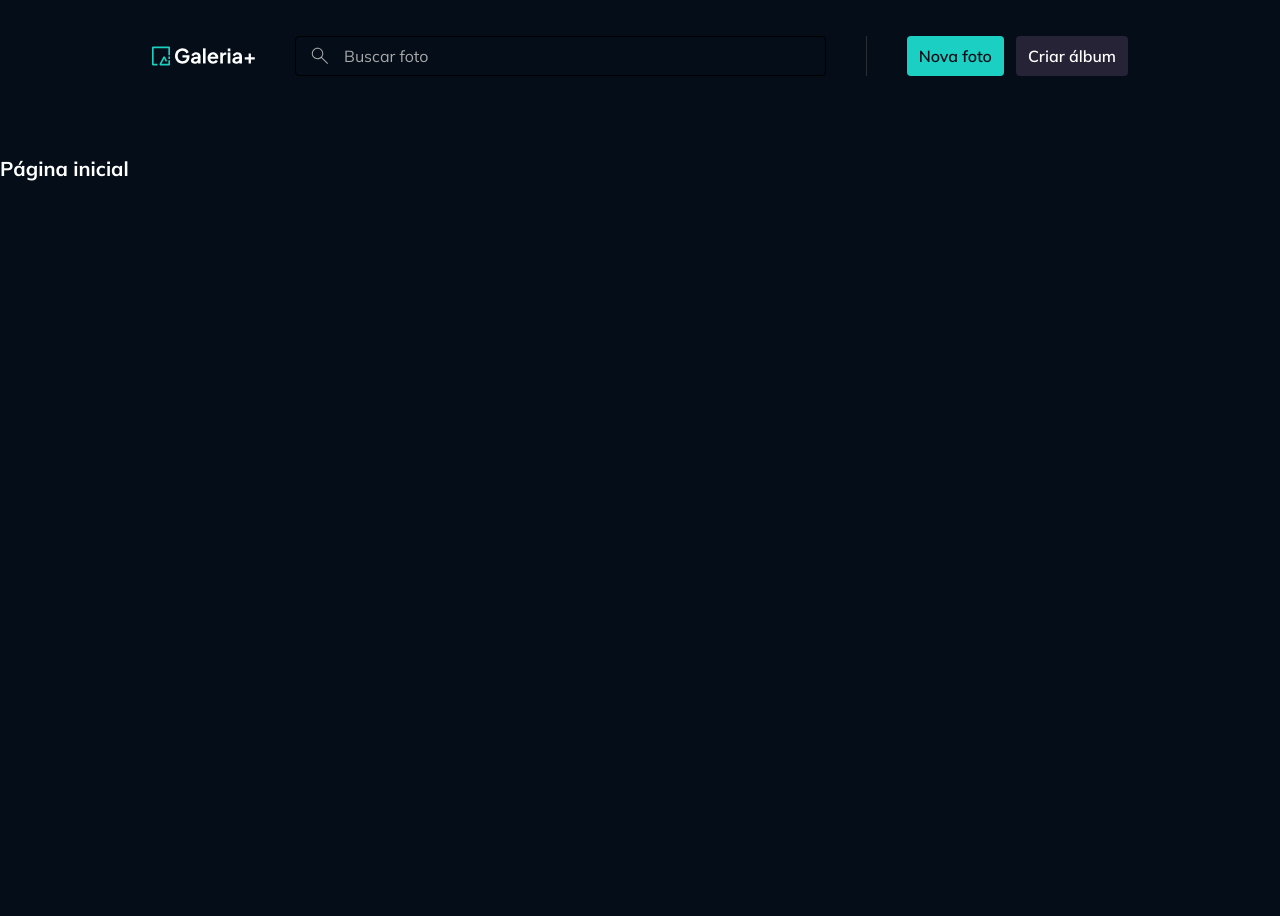
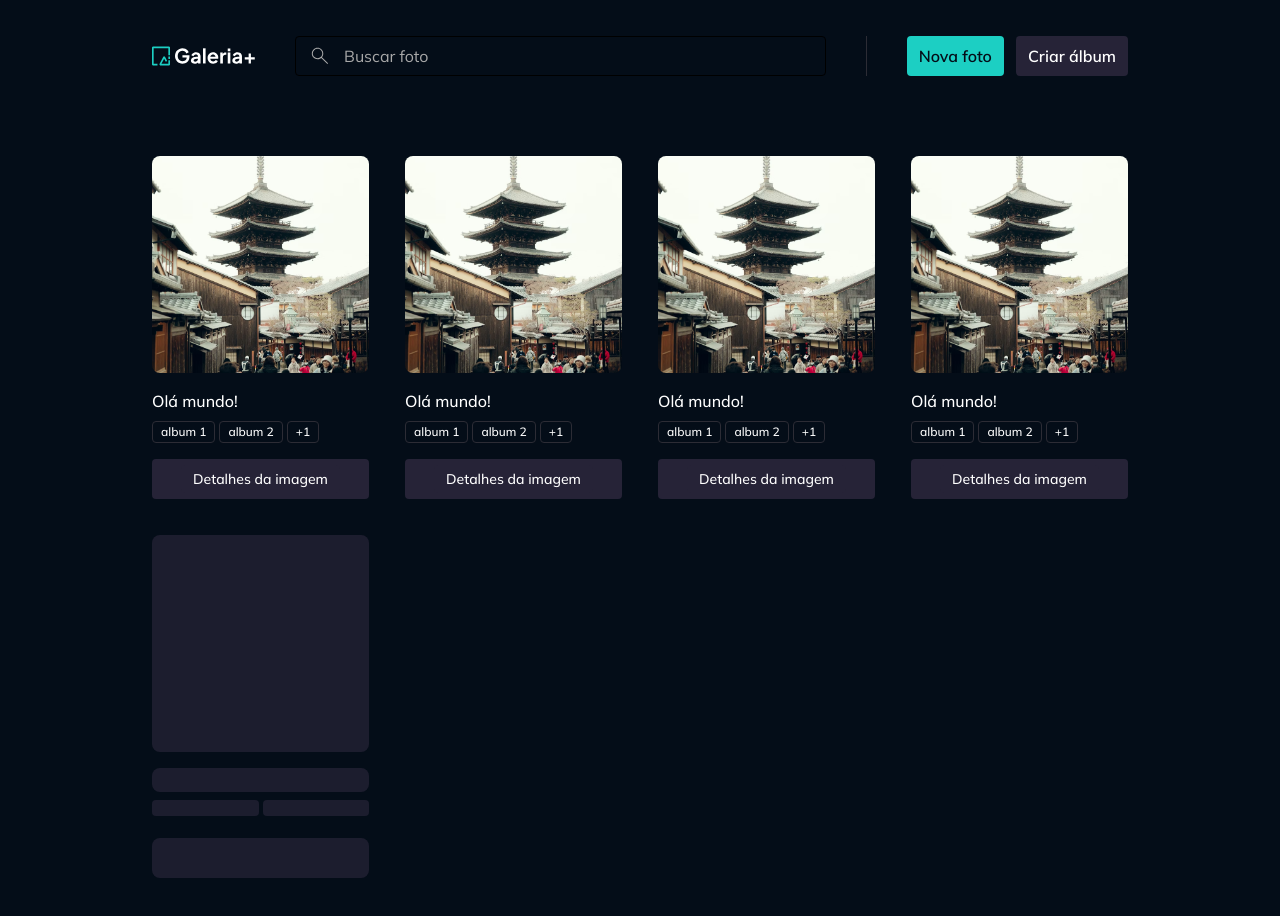
Before and after one commit to helitonns/gallery-plus, a React (Vite) app: page / in a window 1280 px wide. Shown: the top 916 px of the page. Before the commit the page ends 800 px from the top, so only its background shows below. Built offline with nearby package versions, Linux system fonts and the light colour scheme.

Commit message:
Crien o componente PhotoWidget

```diff
--- a/src/components/image-file-preview.tsx
+++ /dev/null
@@ -1,21 +0,0 @@
-import { tv } from "tailwind-variants";
-
-export const imageFilePreviewVariants = tv({
-  base: "rouded-lg overflow-hidden"
-});
-
-export const imageFilePreviewImageVariants = tv({
-  base: "w-full h-full object-cover"
-});
-
-interface ImageFilePreviewProps extends React.ComponentProps<"img"> {
-  imageClassName?: string;
-}
-
-export default function ImageFilePreview({className, imageClassName, ...props}: ImageFilePreviewProps){
-  return(
-    <div className={imageFilePreviewVariants({className})}>
-      <img className={imageFilePreviewImageVariants(imageClassName)} {...props}/>
-    </div>
-  );
-}
--- /dev/null
+++ b/src/components/image-preview.tsx
@@ -0,0 +1,21 @@
+import { tv } from "tailwind-variants";
+
+export const imagePreviewVariants = tv({
+  base: "rouded-lg overflow-hidden"
+});
+
+export const imagePreviewImageVariants = tv({
+  base: "w-full h-full object-cover"
+});
+
+interface ImageFilePreviewProps extends React.ComponentProps<"img"> {
+  imageClassName?: string;
+}
+
+export default function ImagePreview({className, imageClassName, ...props}: ImageFilePreviewProps){
+  return(
+    <div className={imagePreviewVariants({className})}>
+      <img className={imagePreviewImageVariants(imageClassName)} {...props}/>
+    </div>
+  );
+}
--- /dev/null
+++ b/src/context/album/model/album.ts
@@ -0,0 +1,5 @@
+
+export interface Album {
+  id: string;
+  title: string;
+}
--- /dev/null
+++ b/src/context/photos/components/photo-widget.tsx
@@ -0,0 +1,62 @@
+import { Link } from "react-router";
+import Badge from "../../../components/badge";
+import { buttonVariants } from "../../../components/button";
+import ImagePreview from "../../../components/image-preview";
+import Skeleton from "../../../components/skeleton";
+import Text from "../../../components/text";
+import type { Photo } from "../models/photo";
+
+
+interface PhotoWidgetProps {
+  photo: Photo;
+  loading?: boolean;
+}
+
+export default function PhotoWidgte({photo, loading}: PhotoWidgetProps){
+  return(
+    <div className="flex flex-col gap-4">
+      {!loading ? (
+          <ImagePreview
+            src={`/images/${photo.imageId}`}
+            title={photo.title}
+            className="w-[13.5625rem] h-[13.5625rem] rounded-lg"
+          />
+        ):(
+          <Skeleton className="w-[13.5625rem] h-[13.5625rem] rounded-lg"/>
+      )}
+
+      <div className="flex flex-col gap-2">
+        {!loading ? (
+          <Text variant="paragraph-large" className="truncate">{photo.title}</Text>
+        ): (
+          <Skeleton className="w-full h-6"/>
+        )}
+
+        <div className="flex gap-1 min-h-[1.375rem]">
+          {!loading ? (
+            <>
+              {photo.albums.slice(0, 2).map( album => (
+                <Badge className="truncate" size="xs" key={album.id}>
+                  {album.title}
+                </Badge>
+              ))}
+              {photo.albums.length > 2 && <Badge size="xs">+{photo.albums.length-2}</Badge>}
+            </>
+          ):(
+            Array.from({length: 2}).map((_, index)=>
+              <Skeleton key={`album-loding=${index}`} className="w-full h-4 rounded-sm"/>
+            )
+          )}
+        </div>
+      </div>
+
+      {!loading ? (
+        <Link to={`/fotos/${photo.id}`} className={buttonVariants({variant: "secondary", className: "px-2 py-2"})}>
+          <Text className={buttonVariants({variant: "secondary", size: "sm"})}>Detalhes da imagem</Text>
+        </Link>
+      ): (
+        <Skeleton className="w-full h-10"/>
+      )}
+    </div>
+  );
+}
--- /dev/null
+++ b/src/context/photos/models/photo.ts
@@ -0,0 +1,8 @@
+import type { Album } from "../../album/model/album";
+
+export interface Photo {
+  id: string;
+  title: string;
+  imageId: string;
+  albums: Album[]
+}
--- a/src/pages/page-components.tsx
+++ b/src/pages/page-components.tsx
@@ -8,7 +8,7 @@ import Button from "../components/button";
 import ButtonIcon from "../components/button-icon";
 import { Dialog, DialogBody, DialogClose, DialogContent, DialogFooter, DialogHeader, DialogTrigger } from "../components/dialog";
 import Divider from "../components/divider";
-import ImageFilePreview from "../components/image-file-preview";
+import ImagePreview from "../components/image-preview";
 import InputCheckbox from "../components/input-checkbox";
 import InputSingleFile from "../components/input-single-file";
 import InputText from "../components/Input-text";
@@ -74,7 +74,7 @@ export default function PageComponents() {
 					form={form}
 					allowedExtensions={["png", "jpg", "jpeg", "web"]}
 					maxFileSizeInMB={10}
-					replaceBy={<ImageFilePreview src={fileSource} alt="Imagem"/>}
+					replaceBy={<ImagePreview src={fileSource} alt="Imagem"/>}
 					{...form.register("file")}
 				/>
 			</div>
@@ -92,7 +92,7 @@ export default function PageComponents() {
 								form={form}
 								allowedExtensions={["png", "jpg", "jpeg", "web"]}
 								maxFileSizeInMB={10}
-								replaceBy={<ImageFilePreview src={fileSource} alt="Imagem"/>}
+								replaceBy={<ImagePreview src={fileSource} alt="Imagem"/>}
 								{...form.register("file")}
 							/>
 						</DialogBody>
--- a/src/pages/page-home.tsx
+++ b/src/pages/page-home.tsx
@@ -1,10 +1,64 @@
-import Text from "../components/text";
-
+import Container from "../components/container";
+import PhotoWidgte from "../context/photos/components/photo-widget";
+import type { Photo } from "../context/photos/models/photo";
 
 export default function PageHome(){
   return(
-    <>
-      <Text variant="heading-medium">Página inicial</Text>
-    </>
+    <Container>
+      <div className="grid grid-cols-4 gap-9">
+        <PhotoWidgte
+          photo={{
+            id: "123",
+            title: "Olá mundo!",
+            imageId: "portrait-tower.png",
+            albums: [
+              {id: "123", title: "album 1"},
+              {id: "124", title: "album 2"},
+              {id: "125", title: "album 3"},
+            ]
+          }}
+        />
+        <PhotoWidgte
+          photo={{
+            id: "123",
+            title: "Olá mundo!",
+            imageId: "portrait-tower.png",
+            albums: [
+              {id: "123", title: "album 1"},
+              {id: "124", title: "album 2"},
+              {id: "125", title: "album 3"},
+            ]
+          }}
+        />
+        <PhotoWidgte
+          photo={{
+            id: "123",
+            title: "Olá mundo!",
+            imageId: "portrait-tower.png",
+            albums: [
+              {id: "123", title: "album 1"},
+              {id: "124", title: "album 2"},
+              {id: "125", title: "album 3"},
+            ]
+          }}
+        />
+        <PhotoWidgte
+          photo={{
+            id: "123",
+            title: "Olá mundo!",
+            imageId: "portrait-tower.png",
+            albums: [
+              {id: "123", title: "album 1"},
+              {id: "124", title: "album 2"},
+              {id: "125", title: "album 3"},
+            ]
+          }}
+        />
+        <PhotoWidgte
+          photo={{} as Photo}
+          loading
+        />
+      </div>
+    </Container>
   );
 }
```
